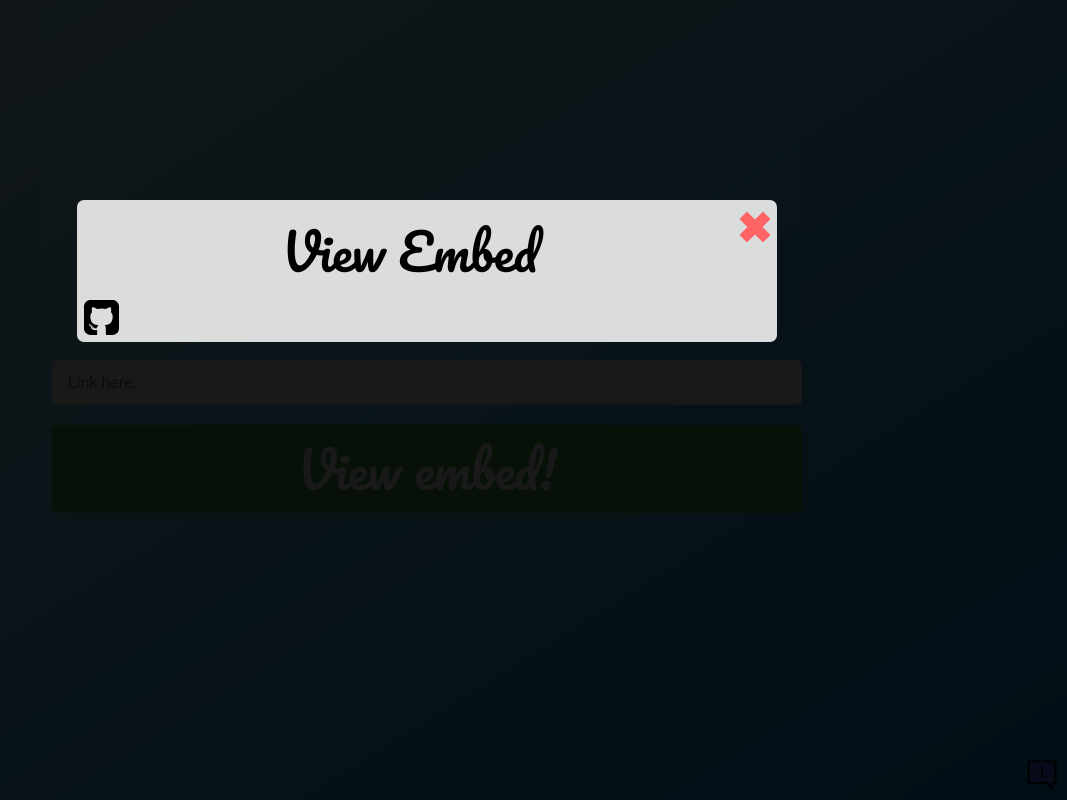
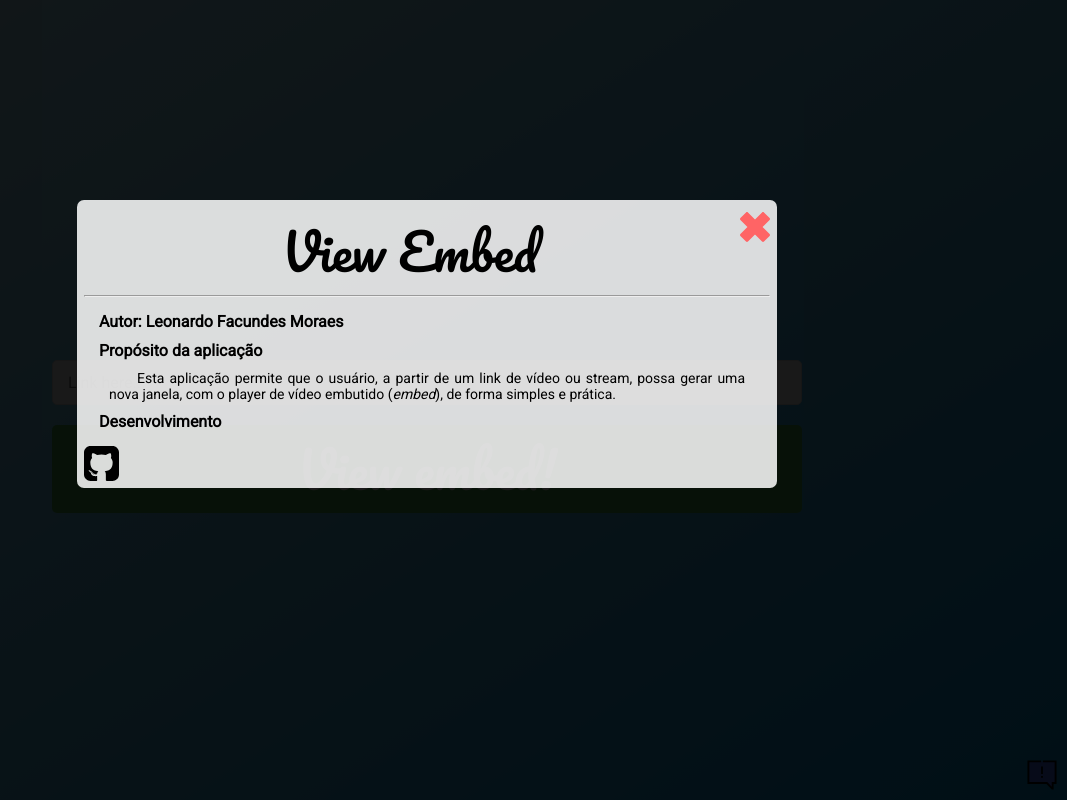
Before and after one commit to L3onix/view-embed, a React (Create React App) app: page / in a window 1280 px wide. Both pictures are taken after a click on the picture 1255 px from the left and 775 px from the top of the page. Shown: the whole page, without its empty margins (213-1280 px from the left). Built offline with nearby package versions, Linux system fonts and the light colour scheme.

Commit message:
finalizando AboutModal incluindo css

```diff
--- a/src/components/AboutModal.css
+++ b/src/components/AboutModal.css
@@ -1 +1,19 @@
 @import url('https://fonts.googleapis.com/css?family=Pacifico|Roboto&display=swap');
+
+.about-content div {
+    margin: 15px;
+}
+.about-content h2 {
+    font-family: 'Roboto', Arial, Helvetica, sans-serif;
+    font-size: 16px;
+    margin-bottom: 10px;
+}
+.about-content p {
+    font-family: 'Roboto', Arial, Helvetica, sans-serif;
+    font-size: 14px;
+    text-align: justify;
+    text-indent: 2em;
+    margin-left: 10px;
+    margin-bottom: 10px;
+    margin-right: 10px;
+}
--- a/src/components/AboutModal.js
+++ b/src/components/AboutModal.js
@@ -18,7 +18,16 @@ export default class AboutModal extends React.Component {
                 <div className="about-content">
                     <img src={exit} alt="fechar popup about" id="exit" onClick={this.onClose} />
                     <span className="app-name">View Embed</span>
-                    <p></p>
+                    <hr/>
+                    <div>
+                        <h2>Autor: Leonardo Facundes Moraes</h2>
+
+                        <h2>Propósito da aplicação</h2>
+                        <p>Esta aplicação permite que o usuário, a partir de um link de vídeo ou stream, possa gerar uma nova janela, com o player de vídeo embutido
+                            (<i>embed</i>), de forma simples e prática.</p>
+
+                        <h2>Desenvolvimento</h2>
+                    </div>
                     <a href="https://github.com/L3onix/view-embed" className="github"><img src={github} alt="logotipo do github" /></a>
                 </div>
             </div>
```
